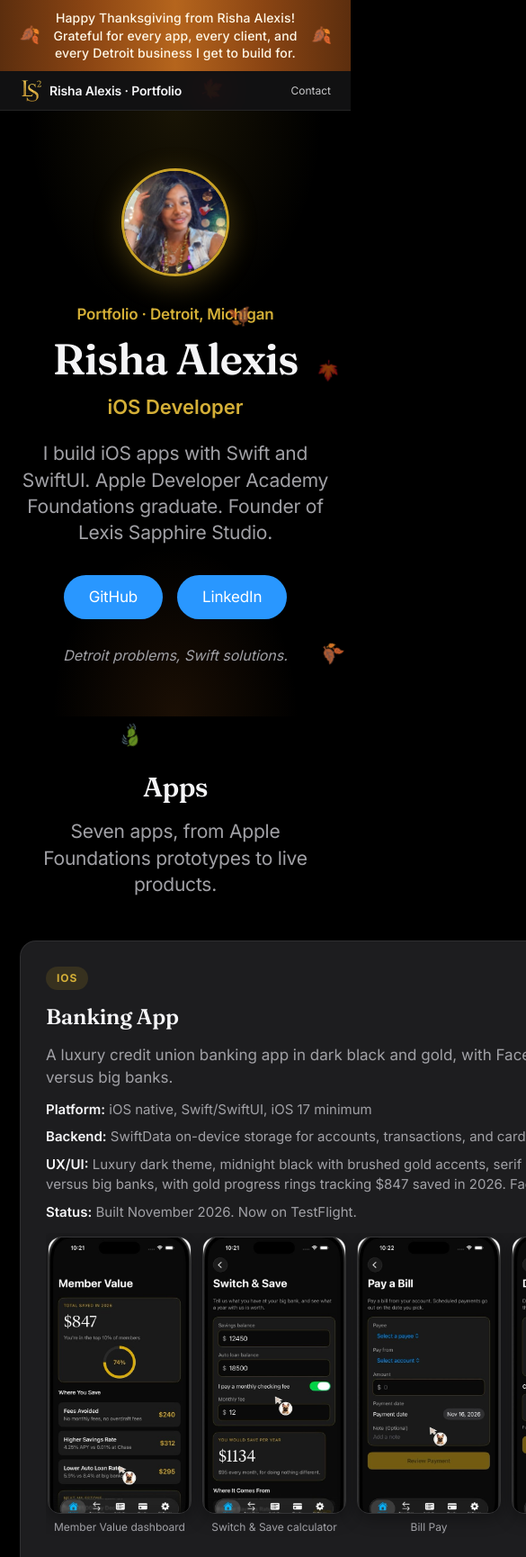
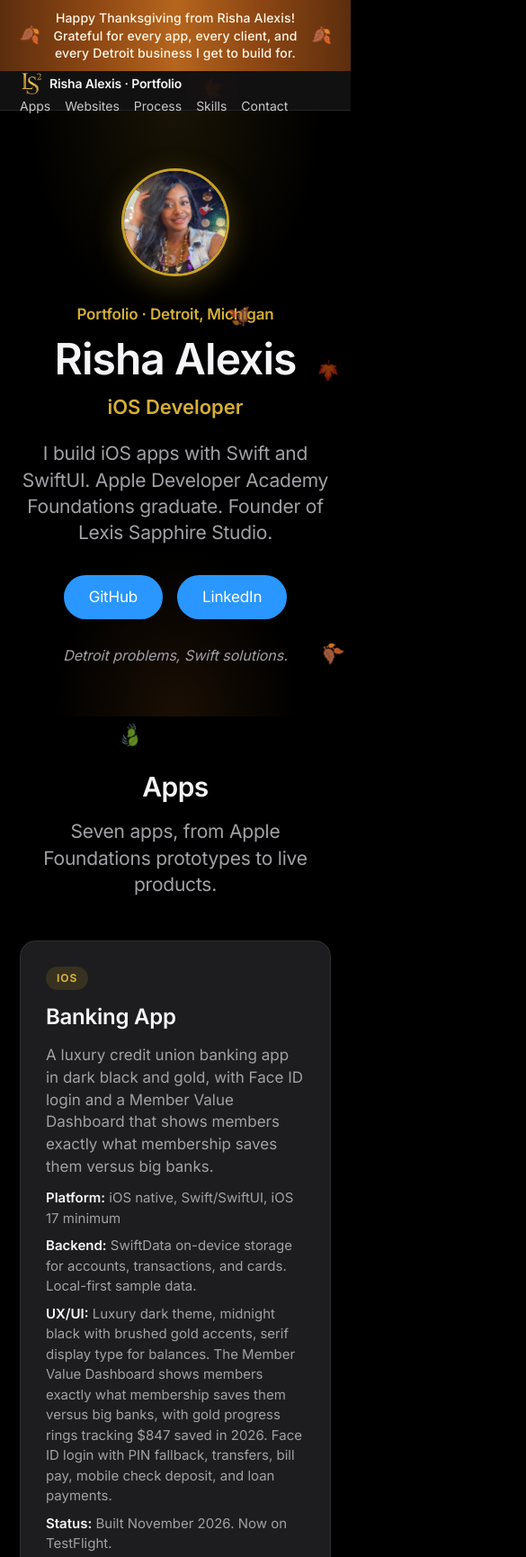
Before and after one commit to RISHAOFFICIAL/portfolio, a plain HTML site: page index.html in a window 390 px wide. Shown: the top 1730 px of the page at 90% size, 585 px wide, since content can reach past the window. Drawn offline with Linux system fonts and the light colour scheme.

Commit message:
Fix mobile: prevent horizontal scroll (minmax(0,1fr) + min-width:0 + overflow-x hidden) and keep all nav links visible instead of hiding 4 of 5

```diff
--- a/styles.css
+++ b/styles.css
@@ -27,6 +27,8 @@ body {
   color: var(--text);
   line-height: 1.5;
   -webkit-font-smoothing: antialiased;
+  overflow-x: hidden;
+}
   -moz-osx-font-smoothing: grayscale;
   text-rendering: optimizeLegibility;
 }
@@ -309,10 +311,14 @@ h1, h2, h3 {
 
 /* ---------- Responsive ---------- */
 @media (max-width: 640px) {
-  .nav-links a:not(:last-child) { display: none; }
+  .nav-inner { flex-wrap: wrap; }
+  .nav-links { flex-wrap: wrap; gap: 10px 16px; justify-content: flex-end; }
+  .nav-links a { font-size: 14px; }
   .hero { padding: 64px 20px 56px; }
   .hero-photo { width: 120px; height: 120px; }
   .section { padding: 56px 0; }
-  .cards { grid-template-columns: 1fr; }
+  .cards { grid-template-columns: minmax(0, 1fr); }
+  .card { min-width: 0; }
+  .screenshots { overflow-x: auto; }
   .screenshots figure { width: 160px; }
 }
```
